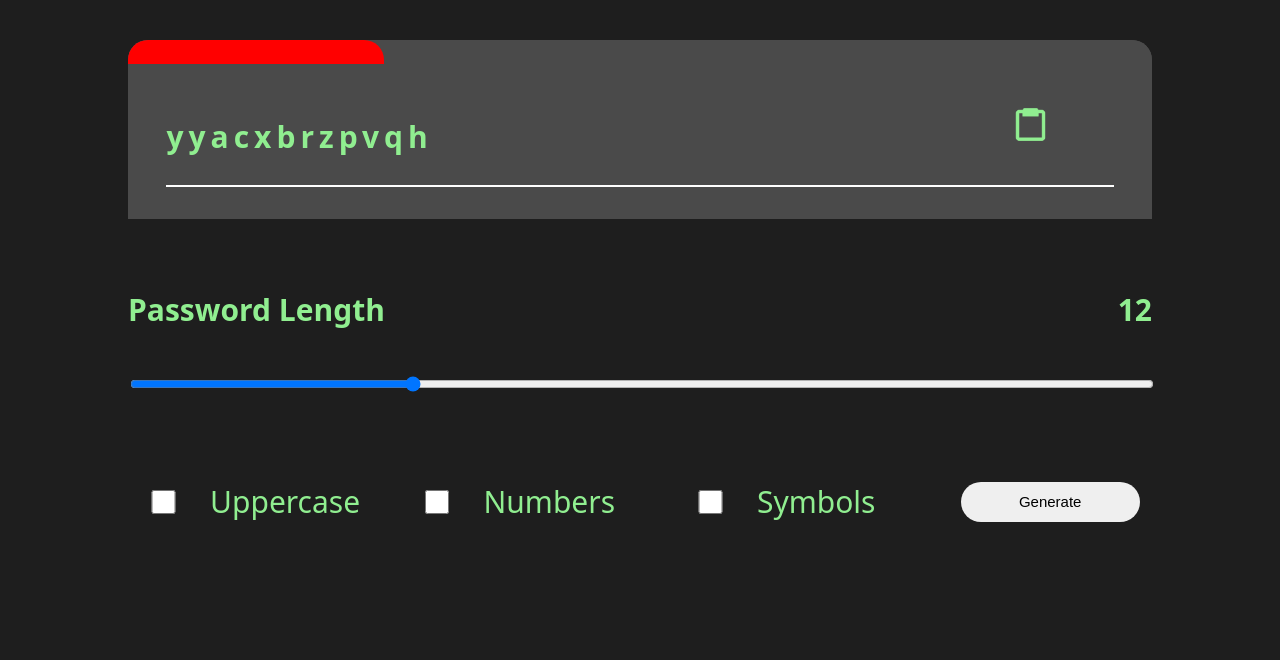
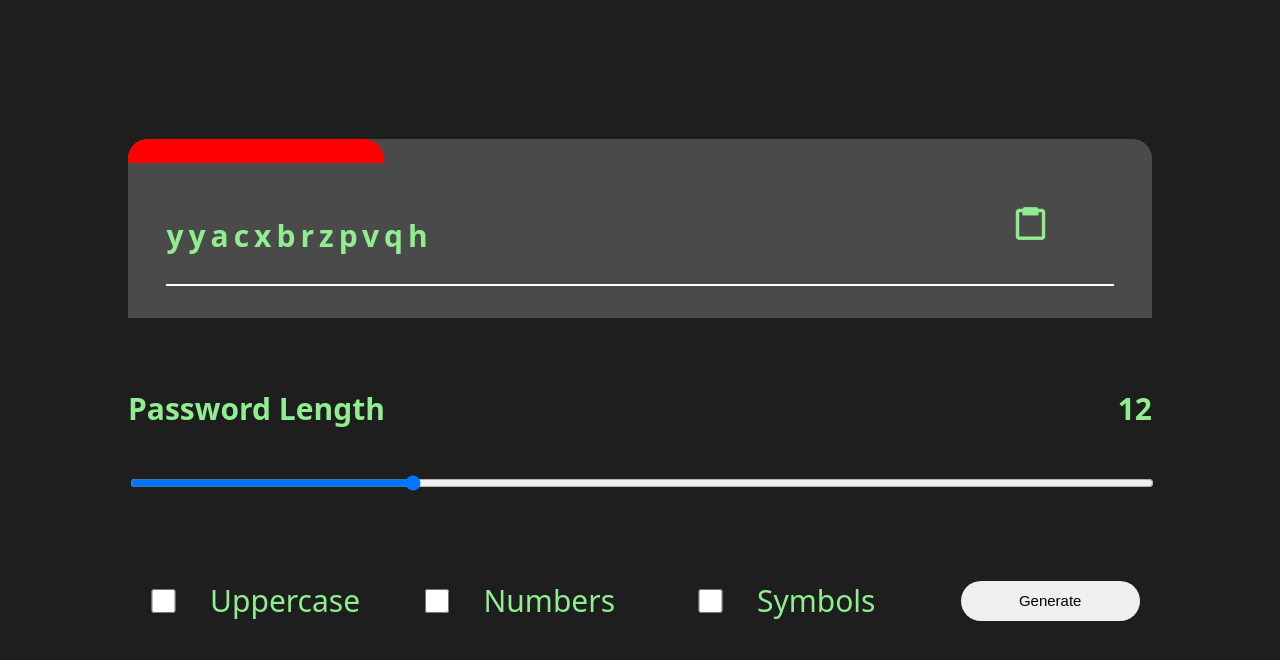
Before and after one commit to jegirhiny/password-generator, a React (Create React App) app: page / in a window 1280 px wide. Shown: the top 660 px of the page. Built offline with nearby package versions, Linux system fonts and the light colour scheme.

Commit message:
content now sits in center of page

```diff
--- a/src/components/password-display/password-display.styles.css
+++ b/src/components/password-display/password-display.styles.css
@@ -1,5 +1,4 @@
 .display {
-    margin-top: 5vh;
     width: 80vw;
     border-top-left-radius: 20px;
     border-top-right-radius: 20px;
--- a/src/index.css
+++ b/src/index.css
@@ -1,6 +1,10 @@
 body {
   padding: 0;
   margin: 0;
+  height: 100vh;
+  display: flex;
+  justify-content: center;
+  align-items: center;
   background-color: #1e1e1e;
   font-family: system-ui, -apple-system, BlinkMacSystemFont, 'Segoe UI', Roboto, Oxygen, Ubuntu, Cantarell, 'Open Sans', 'Helvetica Neue', sans-serif;
   -webkit-font-smoothing: antialiased;
```
